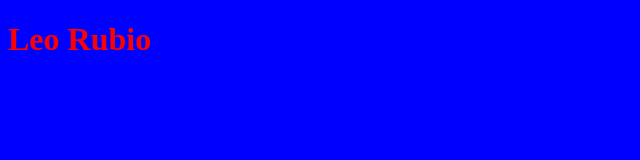
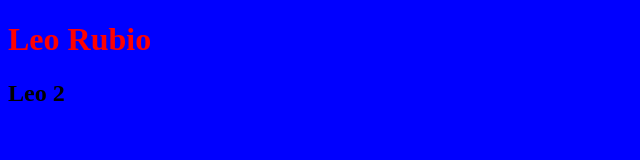
Before and after one commit to LeoRubio05/PaginaPrueba, a plain HTML site: page index.html in a window 1280 px wide. Shown: the full height of the page, 0-640 px from the left. Drawn offline with Linux system fonts and the light colour scheme.

Commit message:
Esto ha sido otro commit

```diff
--- a/index.html
+++ b/index.html
@@ -8,5 +8,6 @@
 </head>
 <body style="background-color: blue">
     <h1 style="color: red">Leo Rubio</h1>
+    <h2>Leo 2</h2>
 </body>
 </html>
```
